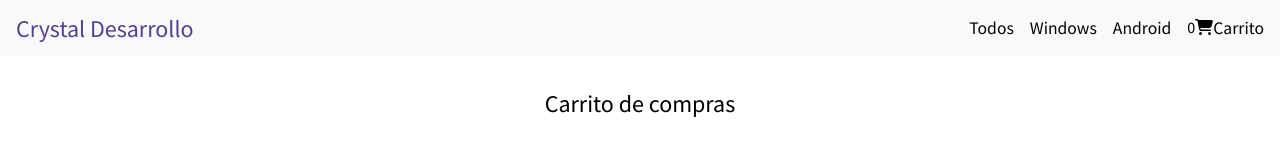
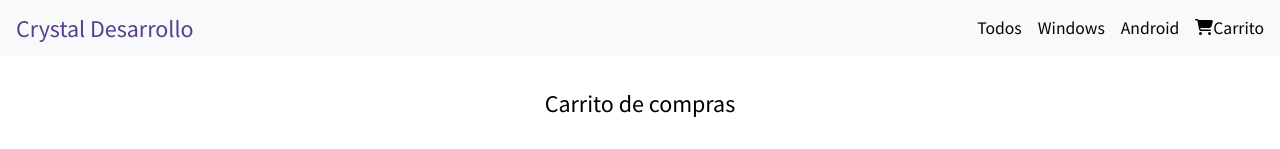
Before and after one commit to FacuMunozLemir/ReactSoftwareCommerce, a React (Create React App) app: page /carrito in a window 1280 px wide. Shown: the top 149 px of the page. Built offline with nearby package versions, Linux system fonts and the light colour scheme.

Commit message:
Carrito con todas las funcionalidades terminadas

```diff
--- a/src/components/Cart/Cart.jsx
+++ b/src/components/Cart/Cart.jsx
@@ -6,7 +6,7 @@ import React, { useContext } from "react";
 function Cart() {
   const { emptyCart } = useContext(cartContext);
   const { getItemPrice } = useContext(cartContext);
-  const { getItems } = useContext(cartContext);
+  const { deleteItems } = useContext(cartContext);
   const context = useContext(cartContext);
   const { cart } = context;
 
@@ -19,6 +19,10 @@ function Cart() {
 
   if(carritoVacio){
     return <div>Tu Carrito está vacío..</div>
+  }
+
+  function handleDeleteItem(itemId){
+    deleteItems(itemId);
   }
 
   return (
@@ -34,8 +38,7 @@ function Cart() {
           <h3 className="cartItem--nombre">{item.nombre}</h3>
           <p className="cartItem--precio">Cantidad:{item.count}</p>
           <p className="cartItem--precio">Precio: ${item.precio}</p>
-
-          <button className="btnEliminar">Eliminar</button>
+          <button className="btnEliminar"  onClick={()=>handleDeleteItem(item.id)}>Eliminar</button>
           </div>
         ))}
       </div>
--- a/src/components/CartWidget/CartWidget.jsx
+++ b/src/components/CartWidget/CartWidget.jsx
@@ -7,7 +7,7 @@ function CartWidget() {
 
   return (
     <div>
-      <span>{getItemsQty()}</span>
+      <span>{getItemsQty() > 0 && getItemsQty()}</span>
       <FontAwesomeIcon icon="fa-solid fa-cart-shopping" />
     </div>
   );
```
